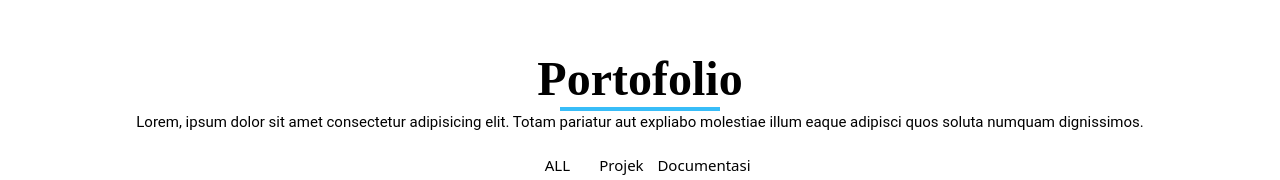
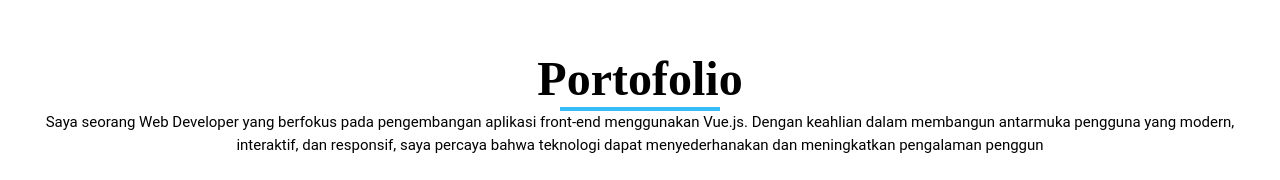
Before and after one commit to 05rahmatulloh/porto7, a Vue app: page / in a window 1280 px wide. Shown: the part 3961-4141 px from the top of the page. Built offline with nearby package versions, Linux system fonts and the light colour scheme; grey boxes are pictures that could not be loaded.

Commit message:
Update portofolio.vue

```diff
--- a/src/components/portofolio.vue
+++ b/src/components/portofolio.vue
@@ -5,9 +5,7 @@
       <div class="w-40 h-1 bg-sky-400 mt-1 mx-auto"></div>
     </div>
     <p class="text-black font-paraf text-center">
-      Lorem, ipsum dolor sit amet consectetur adipisicing elit. Totam pariatur
-      aut expliabo molestiae illum eaque adipisci quos soluta numquam
-      dignissimos.
+     Saya seorang Web Developer yang berfokus pada pengembangan aplikasi front-end menggunakan Vue.js. Dengan keahlian dalam membangun antarmuka pengguna yang modern, interaktif, dan responsif, saya percaya bahwa teknologi dapat menyederhanakan dan meningkatkan pengalaman penggun
     </p>
     <div class="pilih w-full justify-center flex mt-5 gap-2">
       <button @click="semuas">
```
